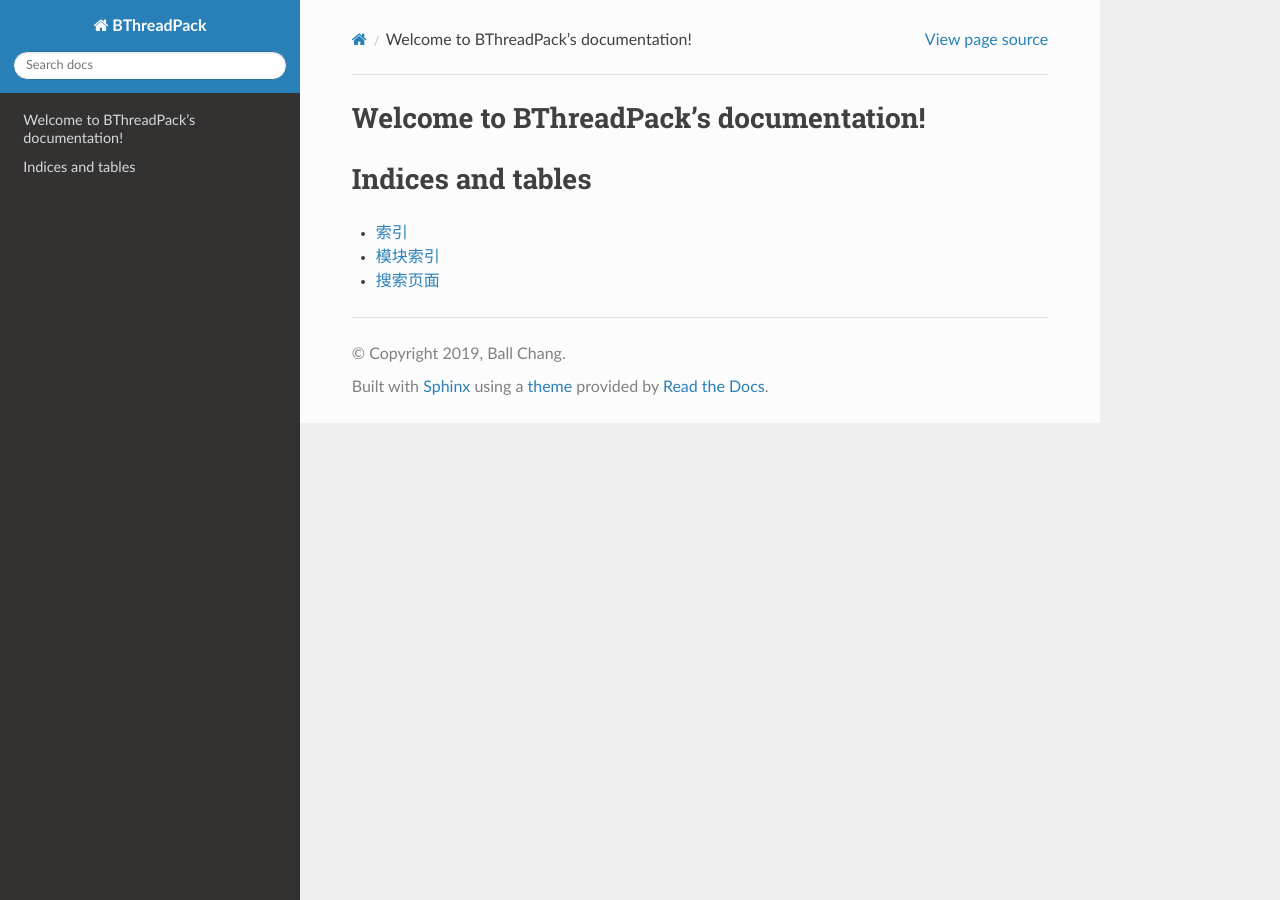
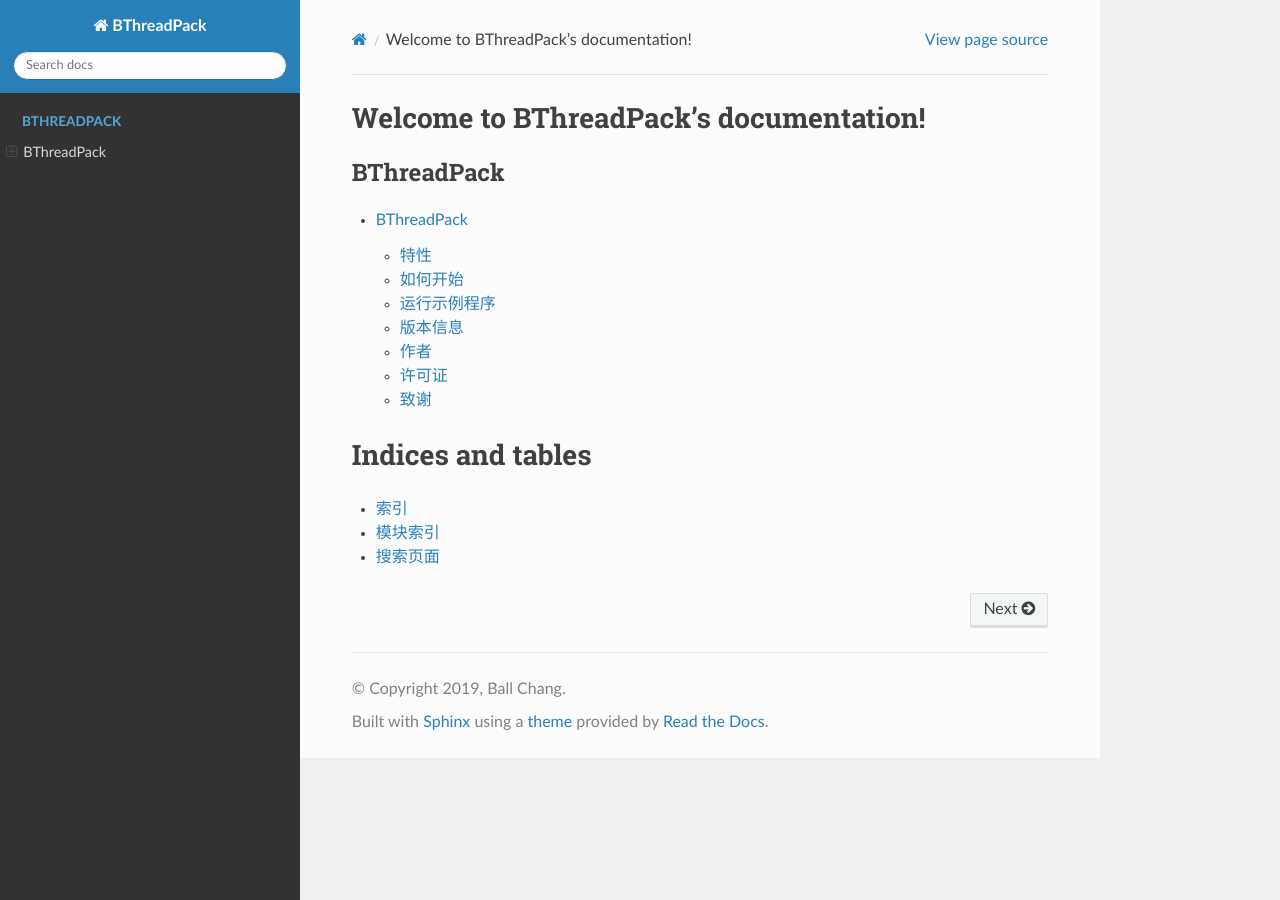
Before and after one commit to zhangbolily/BThreadPack, a Sphinx documentation site: the page built from docs/source/index.rst, in a window 1280 px wide. Built offline with Sphinx 7.4.7 and the Read the Docs theme 2.0.0, drawn with Linux system fonts in a browser that asks for light colours; some of the changed lines change nothing that is shown.

Commit message:
Change: Documentation build test

````diff
--- /dev/null
+++ b/docs/source/README.zh_CN.md
@@ -0,0 +1,75 @@
+# BThreadPack #
+[![](https://gitlab.com/zhangbolily/bthreadpack/badges/master/pipeline.svg)](https://gitlab.com/zhangbolily/bthreadpack/commits/master)
+[![](https://gitlab.com/zhangbolily/bthreadpack/badges/master/coverage.svg)](https://gitlab.com/zhangbolily/bthreadpack/commits/master)
+
+[English](./README.md)
+
+好用的线程池工具包。
+
+## 特性
+- 能够满足通用任务和特定任务两种线程池模型
+- 随时可以控制线程池的运转
+- 用于线程间通讯的消息队列机制
+- 线程数量优化机制
+- 每个任务都是线程安全的
+
+## 如何开始
+
+通过以下步骤，你将获得本项目的源代码用于开发或者测试。
+
+### 系统要求
+
+若你想在你的平台上使用 BThreadPack，必须满足以下条件。
+```
+系统: Linux (此项目只在Linux系统上进行过测试)
+gcc 版本 > 4.8 (需要 c++11 支持)
+```
+
+### 源代码结构
+- include: 所有的头文件
+- src: 所有的源代码
+- Examples: 一些示例帮助你理解如何使用这个工具包
+
+### 安装
+
+BThreadPack 不依赖任何第三方模块（只需要STL）。
+
+##### 步骤1. 构建目标文件
+
+```
+make
+```
+
+##### 步骤2. 安装到系统
+
+此步骤需要root权限。
+
+```
+make install
+```
+
+安装成功后，就可以构建 Examples 目录下的示例用于测试。
+
+## 运行示例程序
+
+##### Examples
+
+此文件夹下包含了一些用于帮助你理解如何使用本工具包的示例项目。
+
+阅读 [./examples/README.md](./examples/README.md) 获取更多信息。
+
+## 版本信息
+
+获取可用版本，请参阅 [tags on this repository](https://gitlab.com/zhangbolily/bthreadpack/tags)。
+
+## 作者
+
+* **Ball Chang** - *构建了整个项目*
+
+## 许可证
+
+本项目使用了 MIT 许可 - 阅读 [LICENSE.md](LICENSE.md) 获取更多信息。
+
+## 致谢
+
+* GitLab
--- a/docs/source/index.rst
+++ b/docs/source/index.rst
@@ -8,8 +8,9 @@
 
 .. toctree::
    :maxdepth: 2
-   :caption: Contents:
+   :caption: BThreadPack
 
+   README.zh_CN.md
 
 
 Indices and tables
````
